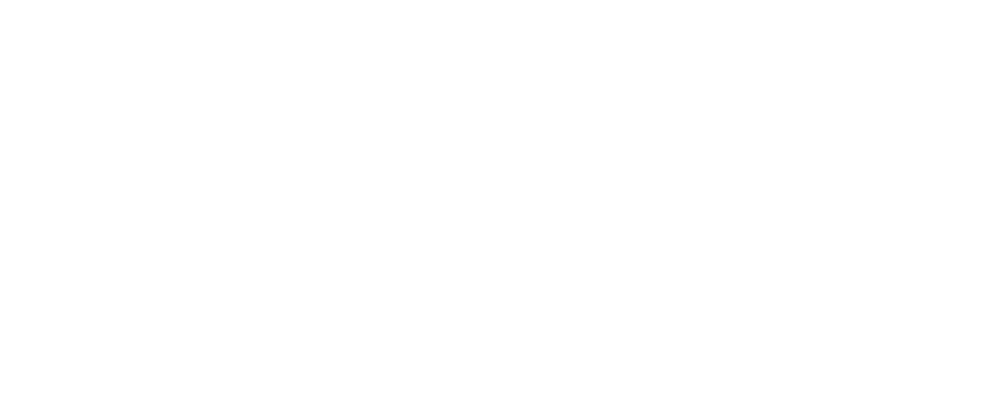
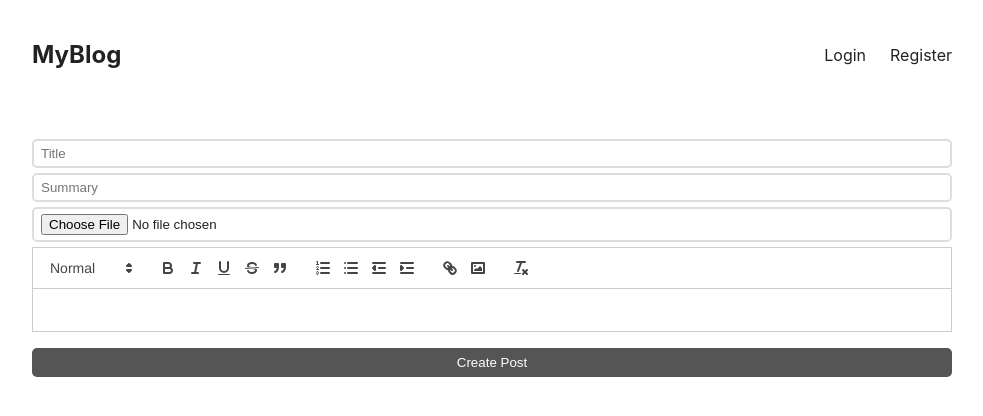
Before and after one commit to Vittor-Emanoel/blog_front, a React (Vite) app: page /create in a window 1280 px wide. Before the commit this address had no page. Shown: the top 416 px of the page, without its empty margins (148-1131 px from the left). Built offline with nearby package versions, Linux system fonts and the light colour scheme; no server answers.

Commit message:
FEAT: create post page

```diff
--- a/package.json
+++ b/package.json
@@ -11,6 +11,7 @@
   "dependencies": {
     "react": "^18.2.0",
     "react-dom": "^18.2.0",
+    "react-quill": "^2.0.0",
     "react-router-dom": "^6.10.0",
     "styled-components": "^5.3.9"
   },
--- a/src/App.css
+++ b/src/App.css
@@ -96,7 +96,7 @@
   border-radius: 5px;
   padding: 7px 0;
 }
-
-form h1 {
+form.login h1,
+form.register h1 {
   text-align: center;
 }
--- a/src/App.jsx
+++ b/src/App.jsx
@@ -1,7 +1,14 @@
 import { Route, Routes } from "react-router-dom";
-import "./App.css";
 import Layout from "./Layout";
 import { UserContextProvider } from "./contexts/UserContext";
+
+//Styles
+
+import "./App.css";
+
+//Pages
+
+import CreatePost from "./pages/CreatePost";
 import HomePage from "./pages/Home";
 import LoginPage from "./pages/Login";
 import RegisterPage from "./pages/Register";
@@ -14,6 +21,7 @@
           <Route index element={<HomePage />} />
           <Route path="/login" element={<LoginPage />} />
           <Route path="/register" element={<RegisterPage />} />
+          <Route path="/create" element={<CreatePost />} />
         </Route>
       </Routes>
     </UserContextProvider>
--- a/src/components/Header/index.jsx
+++ b/src/components/Header/index.jsx
@@ -31,13 +31,13 @@
         MyBlog
       </Link>
       <nav>
-        {userInfo && (
+        {username && (
           <>
             <Link to="/create">Create new post</Link>
             <a onClick={logout}>Logout ({username})</a>
           </>
         )}
-        {!userInfo && (
+        {!username && (
           <>
             <Link to="/login">Login</Link>
             <Link to="/register">Register</Link>
--- /dev/null
+++ b/src/pages/CreatePost/index.jsx
@@ -0,0 +1,63 @@
+import { useState } from "react";
+import ReactQuill from "react-quill";
+import "react-quill/dist/quill.snow.css";
+
+const modules = {
+  toolbar: [
+    [{ header: [1, 2, false] }],
+    ["bold", "italic", "underline", "strike", "blockquote"],
+    [
+      { list: "ordered" },
+      { list: "bullet" },
+      { indent: "-1" },
+      { indent: "+1" },
+    ],
+    ["link", "image"],
+    ["clean"],
+  ],
+};
+
+const formats = [
+  "header",
+  "bold",
+  "italic",
+  "underline",
+  "strike",
+  "blockquote",
+  "list",
+  "bullet",
+  "indent",
+  "link",
+  "image",
+];
+
+export default function CreatePost() {
+  const [title, setTitle] = useState("");
+  const [summary, setSummary] = useState("");
+  const [content, setContent] = useState("");
+
+  return (
+    <form>
+      <input
+        type="text"
+        placeholder="Title"
+        value={title}
+        onChange={(e) => setTitle(e.target.value)}
+      />
+      <input
+        type="summary"
+        placeholder="Summary"
+        value={summary}
+        onChange={(e) => setSummary(e.target.value)}
+      />
+      <input type="file" name="" id="" />
+      <ReactQuill
+        value={content}
+        modules={modules}
+        formats={formats}
+        onChange={(newValue) => setContent(newValue)}
+      />
+      <button style={{ marginTop: "1rem" }}>Create Post</button>
+    </form>
+  );
+}
```
Also changed, not shown: 1 other file (tests, documents, lock files or other folders).
